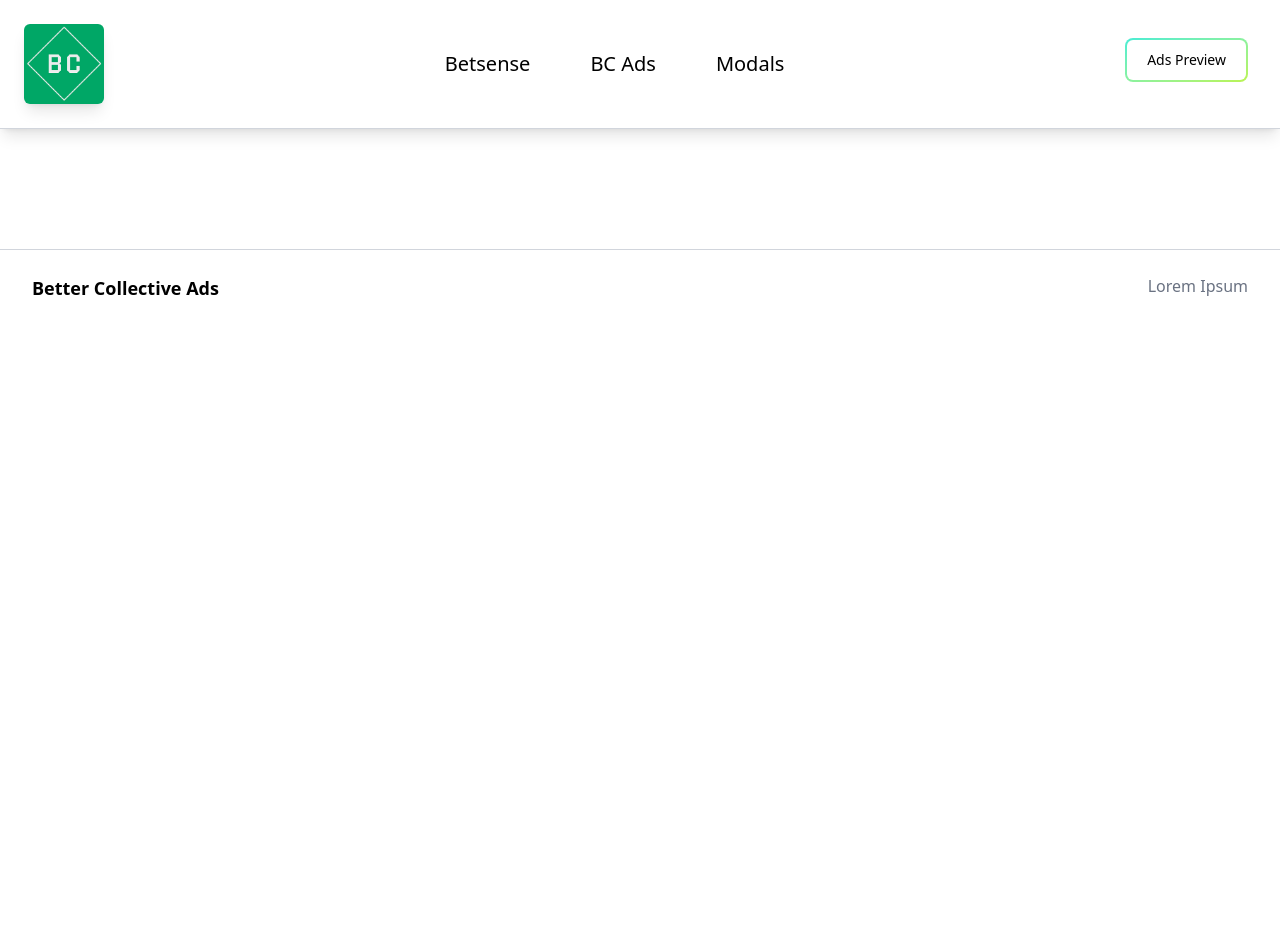
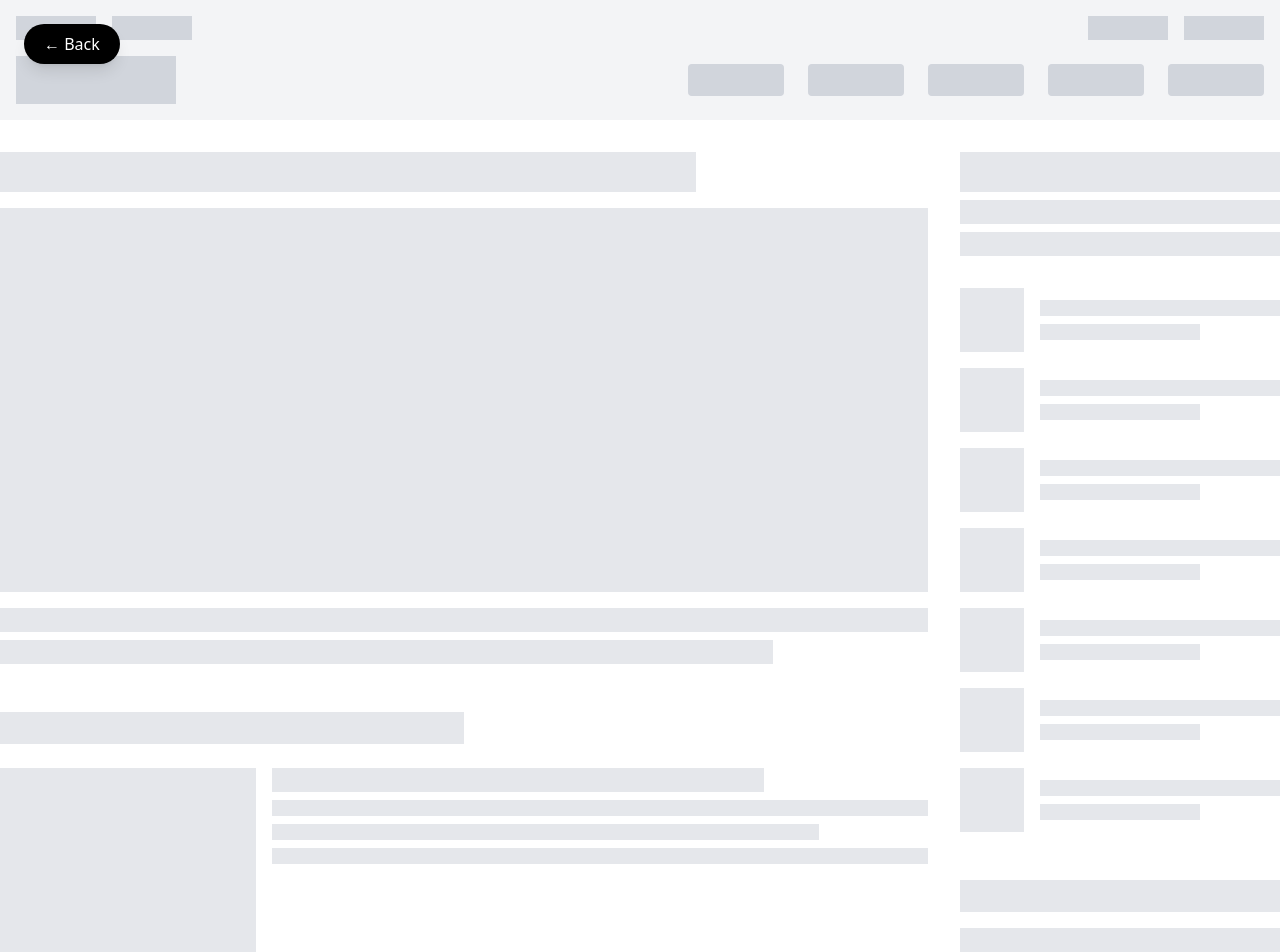
Before and after one commit to mpesic98/bcadportfolio, a React (Vite) app: page /preview/1 in a window 1280 px wide. Shown: the top 952 px of the page. Before the commit the page ends 800 px from the top, so only its background shows below. Built offline with nearby package versions, Linux system fonts and the light colour scheme.

Commit message:
Preview
Preview logic added, general, not for each item

```diff
--- a/src/App.jsx
+++ b/src/App.jsx
@@ -1,26 +1,29 @@
-import Navbar from './components/Layout/Navbar.jsx'
-import Footer from './components/Layout/Footer.jsx'
-import Betsense from './pages/Betsense.jsx';
-import BcAds from './pages/BcAds.jsx';
-import Modal from './pages/Modal.jsx';
 import { BrowserRouter, Routes, Route } from "react-router-dom";
+
+import MainLayout from "./components/Layout/MainLayout";
+import PreviewLayout from "./components/Layout/previews/PreviewLayout";
+
+import Betsense from "./pages/Betsense";
+import BcAds from "./pages/BcAds";
+import Modal from "./pages/Modal";
+import Preview from "./components/Preview";
 
 function App() {
   return (
-    <div>
     <BrowserRouter>
-      <Navbar />
       <Routes>
-        <Route path="/" element={<Betsense />} />
-        <Route path="/bcads" element={<BcAds />} />
-        <Route path="/modal" element={<Modal />} />
+        <Route element={<MainLayout />}>
+          <Route path="/" element={<Betsense />} />
+          <Route path="/bcads" element={<BcAds />} />
+          <Route path="/modal" element={<Modal />} />
+        </Route>
+
+        <Route element={<PreviewLayout />}>
+          <Route path="/preview/:title" element={<Preview />} />
+        </Route>
       </Routes>
-      <Footer />
     </BrowserRouter>
-
-    </div>
-
-  )
+  );
 }
 
-export default App
+export default App;
--- /dev/null
+++ b/src/components/Layout/MainLayout.jsx
@@ -0,0 +1,13 @@
+import { Outlet } from "react-router-dom";
+import Navbar from "./Navbar";
+import Footer from "./Footer";
+
+export default function MainLayout() {
+  return (
+    <>
+      <Navbar />
+      <Outlet />
+      <Footer />
+    </>
+  );
+}
--- /dev/null
+++ b/src/components/Layout/previews/PreviewLayout.jsx
@@ -0,0 +1,5 @@
+import { Outlet } from "react-router-dom";
+
+export default function PreviewLayout() {
+  return <Outlet />;
+}
--- /dev/null
+++ b/src/components/Preview.jsx
@@ -0,0 +1,199 @@
+function Preview() {
+  return (
+     <div className="flex min-h-screen flex-col">
+
+      {/* Floating Back Button */}
+      <button
+        onClick={() => window.history.back()}
+        className="
+          fixed top-6 left-6 z-[9999]
+          bg-black text-white px-5 py-2
+          rounded-full shadow-lg
+          hover:bg-gray-900
+          transition
+        "
+      >
+        ← Back
+      </button>
+
+      <header className="bg-gray-100 py-4 text-white dark:bg-gray-900">
+        <div className="container mx-auto px-4">
+          {/* Top Bar */}
+          <div className="mb-4 flex items-center justify-between">
+            <div className="flex space-x-4">
+              <div className="h-6 w-20 bg-gray-300 dark:bg-gray-700"></div>
+              <div className="h-6 w-20 bg-gray-300 dark:bg-gray-700"></div>
+            </div>
+            <div className="flex space-x-4">
+              <div className="h-6 w-20 bg-gray-300 dark:bg-gray-700"></div>
+              <div className="h-6 w-20 bg-gray-300 dark:bg-gray-700"></div>
+            </div>
+          </div>
+
+          {/* Main Navigation */}
+          <nav className="flex flex-col items-center justify-between sm:flex-row">
+
+            <div className="mb-4 h-12 w-40 bg-gray-300 dark:bg-gray-700 sm:mb-0"></div>
+            <div className="hidden space-x-6 sm:flex">
+              {[...Array(5)].map((_, i) => (
+                <div key={i} className="h-8 w-24 rounded bg-gray-300 dark:bg-gray-700"></div>
+              ))}
+            </div>
+            <div className="h-10 w-10 bg-gray-300 dark:bg-gray-700 sm:hidden"></div>
+          </nav>
+        </div>
+      </header>
+
+      <div className="container mx-auto flex flex-col gap-8 p-0 py-8">
+        <main className="flex flex-col gap-8 lg:mb-0 lg:flex-row">
+          {/* Main Content */}
+          <div className="flex flex-grow flex-col gap-12">
+            {/* Featured Article */}
+            <section>
+              <div className="mb-4 h-10 w-3/4 bg-gray-200 dark:bg-gray-700"></div>
+              <div className="mb-4 h-96 w-full bg-gray-200 dark:bg-gray-700"></div>
+              <div className="mb-2 h-6 w-full bg-gray-200 dark:bg-gray-700"></div>
+              <div className="h-6 w-5/6 bg-gray-200 dark:bg-gray-700"></div>
+            </section>
+
+            {/* Latest News */}
+            <section className="flex flex-col gap-6">
+              <div className="h-8 w-1/2 bg-gray-200 dark:bg-gray-700"></div>
+              {[...Array(3)].map((_, i) => (
+                <article className="flex flex-col gap-8" key={i}>
+                  <div className="flex flex-col gap-4 sm:flex-row">
+                    <div className="mb-4 h-48 w-full bg-gray-200 dark:bg-gray-700 sm:mb-0 sm:w-64"></div>
+                    <div className="flex-grow">
+                      <div className="mb-2 h-6 w-3/4 bg-gray-200 dark:bg-gray-700"></div>
+                      <div className="mb-2 h-4 w-full bg-gray-200 dark:bg-gray-700"></div>
+                      <div className="mb-2 h-4 w-5/6 bg-gray-200 dark:bg-gray-700"></div>
+                      <div className="h-4 w-full bg-gray-200 dark:bg-gray-700"></div>
+                    </div>
+                  </div>
+                </article>
+              ))}
+            </section>
+
+            {/* Latest News (duplicate) */}
+            <section className="flex flex-col gap-6">
+              <div className="h-8 w-1/2 bg-gray-200 dark:bg-gray-700"></div>
+              {[...Array(3)].map((_, i) => (
+                <article key={i} className="flex flex-col gap-8">
+                  <div className="flex flex-col gap-4 sm:flex-row">
+                    <div className="mb-4 h-48 w-full bg-gray-200 dark:bg-gray-700 sm:mb-0 sm:w-64"></div>
+                    <div className="flex-grow">
+                      <div className="mb-2 h-6 w-3/4 bg-gray-200 dark:bg-gray-700"></div>
+                      <div className="mb-2 h-4 w-full bg-gray-200 dark:bg-gray-700"></div>
+                      <div className="mb-2 h-4 w-5/6 bg-gray-200 dark:bg-gray-700"></div>
+                      <div className="h-4 w-full bg-gray-200 dark:bg-gray-700"></div>
+                    </div>
+                  </div>
+                </article>
+              ))}
+            </section>
+
+            {/* Categories */}
+            <section>
+              <div className="mb-6 h-8 w-1/3 bg-gray-200 dark:bg-gray-700"></div>
+              <div className="grid grid-cols-2 gap-4 md:grid-cols-3">
+                {[...Array(6)].map((_, i) => (
+                  <div key={i} className="rounded-lg border p-4">
+                    <div className="mb-2 h-6 w-3/4 bg-gray-200 dark:bg-gray-700"></div>
+                    <div className="mb-2 h-4 w-full bg-gray-200 dark:bg-gray-700"></div>
+                    <div className="h-4 w-5/6 bg-gray-200 dark:bg-gray-700"></div>
+                  </div>
+                ))}
+              </div>
+            </section>
+          </div>
+
+          {/* Right Sidebar */}
+          <aside className="flex w-full flex-col gap-8 lg:w-80">
+            {/* Search Bar */}
+            <div className="flex flex-col gap-2">
+              <div className="h-10 w-full bg-gray-200 dark:bg-gray-700"></div>
+              <div className="flex flex-col gap-2">
+                <div className="h-6 w-full bg-gray-200 dark:bg-gray-700"></div>
+                <div className="h-6 w-full bg-gray-200 dark:bg-gray-700"></div>
+              </div>
+            </div>
+
+            {/* Popular Articles */}
+            <section>
+              {[...Array(7)].map((_, i) => (
+                <div key={i} className="mb-4 flex items-center">
+                  <div className="mr-4 h-16 w-16 bg-gray-200 dark:bg-gray-700"></div>
+                  <div className="flex-grow">
+                    <div className="mb-2 h-4 w-full bg-gray-200 dark:bg-gray-700"></div>
+                    <div className="h-4 w-2/3 bg-gray-200 dark:bg-gray-700"></div>
+                  </div>
+                </div>
+              ))}
+            </section>
+
+            {/* Newsletter */}
+            <section>
+              <div className="mb-4 h-8 w-full bg-gray-200 dark:bg-gray-700"></div>
+              <div className="mb-2 h-10 w-full bg-gray-200 dark:bg-gray-700"></div>
+              <div className="h-10 w-full bg-gray-200 dark:bg-gray-700"></div>
+            </section>
+
+            {/* Social Media */}
+            <section>
+              <div className="mb-4 h-8 w-2/3 bg-gray-200 dark:bg-gray-700"></div>
+              <div className="flex justify-between">
+                {[...Array(4)].map((_, i) => (
+                  <div
+                    key={i}
+                    className="h-10 w-10 rounded-full bg-gray-200 dark:bg-gray-700"
+                  ></div>
+                ))}
+              </div>
+            </section>
+
+            {/* Tags */}
+            <section>
+              <div className="mb-4 h-8 w-1/2 bg-gray-200 dark:bg-gray-700"></div>
+              <div className="flex flex-wrap gap-2">
+                {[...Array(10)].map((_, i) => (
+                  <div key={i} className="h-8 w-20 rounded-full bg-gray-200 dark:bg-gray-700"></div>
+                ))}
+              </div>
+            </section>
+          </aside>
+        </main>
+      </div>
+
+      <footer className="mt-auto bg-gray-100 py-12 dark:bg-gray-900">
+        <div className="container mx-auto px-4">
+          <div className="mb-12 flex flex-wrap justify-between gap-8">
+            {[...Array(3)].map((_, section) => (
+              <div key={section} className="w-full sm:w-1/2 md:w-1/4">
+                <div className="mb-6 h-8 w-32 bg-gray-300 dark:bg-gray-700"></div>
+                {[...Array(4)].map((_, i) => (
+                  <div key={i} className="mb-4 h-6 w-full bg-gray-300 dark:bg-gray-700"></div>
+                ))}
+              </div>
+            ))}
+
+            <div className="w-full sm:w-1/2 md:w-1/4">
+              <div className="mb-6 h-8 w-32 bg-gray-300 dark:bg-gray-700"></div>
+              <div className="h-32 w-full bg-gray-300 dark:bg-gray-700"></div>
+            </div>
+          </div>
+
+          <div className="flex flex-col items-center justify-between border-t border-gray-300 pt-8 dark:border-gray-700 sm:flex-row">
+            <div className="mb-4 h-6 w-48 bg-gray-300 dark:bg-gray-700 sm:mb-0"></div>
+            <div className="flex space-x-6">
+              {[...Array(4)].map((_, i) => (
+                <div key={i} className="h-8 w-8 rounded-full bg-gray-300 dark:bg-gray-700"></div>
+              ))}
+            </div>
+          </div>
+        </div>
+      </footer>
+    </div>
+  );
+}
+
+export default Preview;
```
Also changed, not shown: src/components/Offers.jsx (+20 -18 lines).
